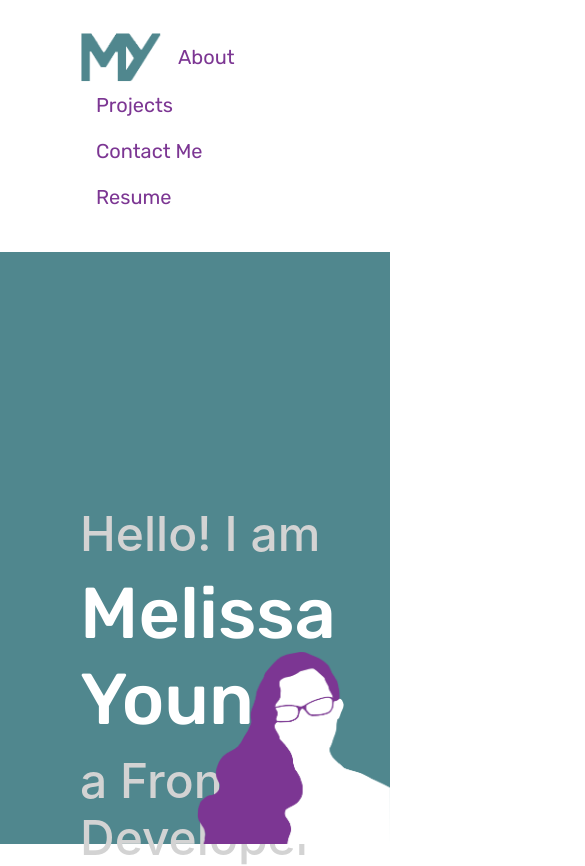
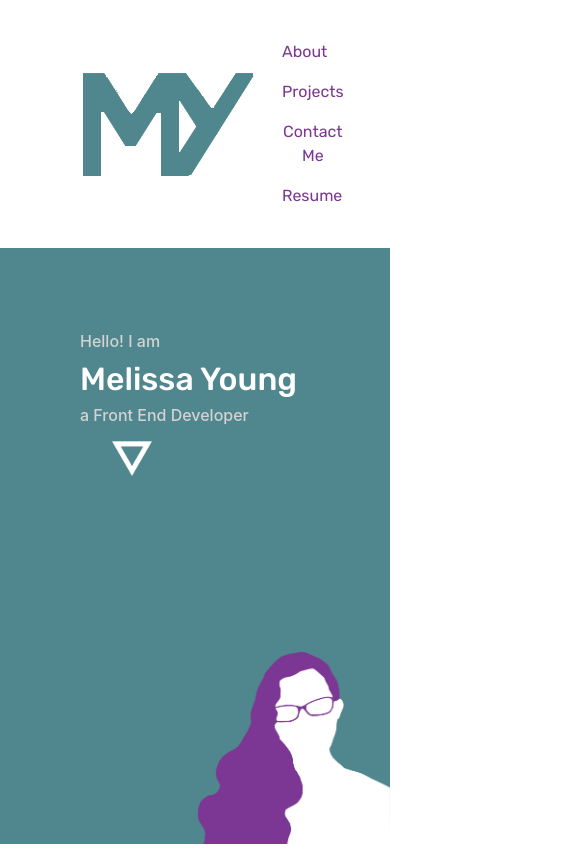
Before and after one commit to melissay94/melissay94.github.io, a React (Create React App) app in the folder react-redo/: page / in a window 390 px wide. Shown: the top 866 px of the page, 585 px wide, since content can reach past the window. Built offline with nearby package versions, Linux system fonts and the light colour scheme.

Commit message:
Started on media queries

```diff
--- a/react-redo/src/App.css
+++ b/react-redo/src/App.css
@@ -173,6 +173,7 @@ h2 {
 
 .map-container {
   text-align: center;
+  justify-content: center;
   min-height: 600px;
 }
 
@@ -187,11 +188,18 @@ h2 {
 
 .map-col {
   padding-top: 3.5em;
+  width: fit-content;
+  max-width: 100%;
 }
 
 .map {
   position: relative;
   width: fit-content;
+}
+
+.map img {
+  width: 100%;
+  min-width: 500px;
 }
 
 .city-label {
@@ -209,28 +217,28 @@ h2 {
 }
 
 #seattle {
-  top: 1.5em;
-  left: 4.5em;
+  top: 6.5%;
+  left: 5.5%;
 }
 
 #san-diego {
-  top: 15em;
-  left: 5.5em;
+  top: 63.5%;
+  left: 7%;
 }
 
 #rochester {
-  top: 4.8em;
-  left: 25.5em;
+  top: 19.8%;
+  left: 74.5%;
 }
 
 #charlottesville {
-  top: 9.4em;
-  left:22.5em;
+  top: 40%;
+  left: 70%;
 }
 
 #new-milford {
-  top: 5.5em;
-  left: 35em;
+  top: 23.5%;
+  left: 90.5%;
 }
 
 /* Projects section styling */
@@ -294,6 +302,11 @@ h2 {
   align-items: center;
   justify-content: space-between;
   padding: 0;
+  width: 100%;
+}
+
+#contact .row {
+  width: 100%;
 }
 
 .tagline, .contact-info {
@@ -313,14 +326,15 @@ h2 {
 
 .contact-info .row {
   margin-bottom: 1.8em;
-  margin-left: var(--section-top-padding);
+  padding-left: var(--section-top-padding);
+  min-width: 395px;
 }
 
 .contact-info .row h6 {
   font-family: var(--main-font);
   font-size: 20px;
   font-weight: 400;
-  margin-left: var(--section-top-padding);
+  padding-left: var(--section-top-padding);
 }
 
 .contact-info svg {
--- a/react-redo/src/App.js
+++ b/react-redo/src/App.js
@@ -1,5 +1,6 @@
 import React, { useState } from 'react';
 import './App.css';
+import './Media.css';
 import useScrollPosition from './hooks/useScrollPosition';
 import StickyHeader from './components/StickyHeader';
 import Landing from './sections/Landing';
--- /dev/null
+++ b/react-redo/src/Media.css
@@ -0,0 +1,93 @@
+
+@media only screen and (max-width: 865px) {
+  .intro {
+    margin-top: 20vh;
+  }
+
+  .map-container {
+    padding: 0;
+  }
+}
+
+@media only screen and (max-width: 680px) {
+
+  .nav-parent {
+    display: flex;
+    flex-direction: row;
+    justify-content: flex-start;
+  }
+
+  .nav-logo {
+    height: 80%;
+    margin-right: 25px;
+  }
+
+  .nav-parent .nav {
+    flex-direction: column;
+    align-items: flex-start;
+  }
+
+  .nav-link {
+    padding-left: 0;
+    padding-right: 0;
+  }
+
+  .intro {
+    margin-top: 10vh;
+  }
+
+  .intro h1 {
+    font-size: 62px;
+  }
+
+  .intro h4 {
+    font-size: 21px;
+  }
+
+  .map img {
+    min-width: 300px;
+  }
+
+  .city-label {
+    font-size: 10px;
+  }
+}
+
+@media only screen and (max-width: 576px) {
+
+  * {
+    padding-left: 0;
+    padding-right: 0;
+  }
+
+  p {
+    font-size: 14px;
+  }
+
+  a {
+    font-size: 16px;
+  }
+
+  .intro h1 {
+    font-size: 32px;
+  }
+
+  .intro h4 {
+    font-size: 16px;
+  }
+
+  .continue-arrow {
+    margin-top: 0.5em;
+    margin-left: 2em;
+    width: 40px;
+  }
+
+  .my-info li {
+    font-size: 14px;
+  }
+
+  .image-item {
+    height: 23vh;
+  }
+
+}
--- a/react-redo/src/components/Map.js
+++ b/react-redo/src/components/Map.js
@@ -51,7 +51,7 @@ export default function Map() {
 
   return(
     <Row className='map-container'>
-      <Col xs='12' xl='6' className='map-col'>
+      <Col lg='12'  xl='6' className='map-col'>
         <div className='map'>
           <img src={ CityMap } alt="map of us with points of interest" />
           {
@@ -68,7 +68,7 @@ export default function Map() {
           }
         </div>
       </Col>
-      <Col xs='12' xl='6' className='city-info'>
+      <Col lg='12' xl='6' className='city-info'>
       { currentCity.name ?
         (
           <Fade in={fadeIn} tag='div'>
--- a/react-redo/src/components/Navigation.js
+++ b/react-redo/src/components/Navigation.js
@@ -5,9 +5,9 @@ import BlueLogo from '../assets/siteLogoBlue.png';
 export default function Navigation() {
 
   return(
-    <div>
-      <Nav className='nav-parent'>
-        <img src={ BlueLogo } alt="Site Logo" className='nav-logo'/>
+    <div className='nav-parent'>
+      <img src={ BlueLogo } alt="Site Logo" className='nav-logo'/>
+      <Nav>
         <NavItem>
           <NavLink href="#about">About</NavLink>
         </NavItem>
--- a/react-redo/src/sections/Contact.js
+++ b/react-redo/src/sections/Contact.js
@@ -10,17 +10,17 @@ export default function Contact() {
     <div id='contact' className='section-layout'>
       <h2 className='section-header'>Contact Me</h2>
       <Row>
-        <Col xs='6' className='tagline'>
+        <Col xs='12' md='6' className='tagline'>
           <img src='https://avatars2.githubusercontent.com/u/7768121?s=460&u=32c0fc6cc61163b9adbb7ec34511245465626461&v=4' alt='Developer Melissa Young' className='profile-pic' />
           <h4>Looking for a developer??</h4>
           <h4 className='highlight'>I'm looking for a career!!</h4>
         </Col>
-        <Col xs='6' className='contact-info'>
+        <Col xs='12' md='6' className='contact-info'>
           <Row>
             <Col xs='1'>
               <FontAwesomeIcon icon={faEnvelope} className='icon' />
             </Col>
-            <Col md='10'>
+            <Col xs='10'>
               <h6>melissadcy@gmail.com</h6>
             </Col>
           </Row>
```
Also changed, not shown: react-redo/src/assets/mapOutline.png.
